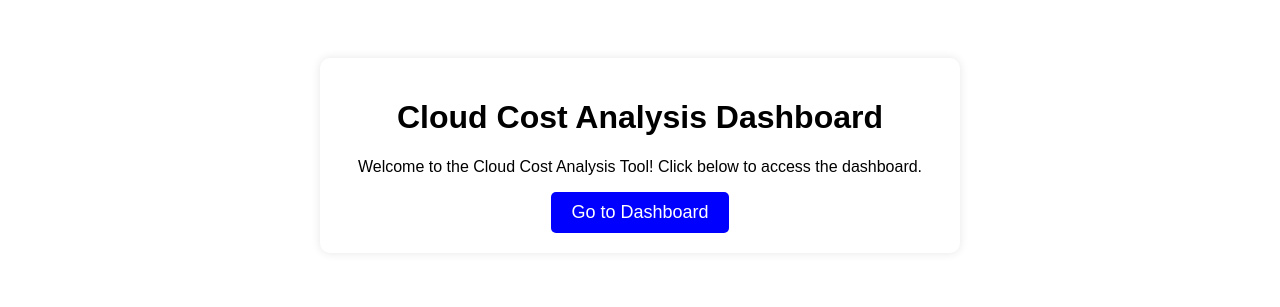
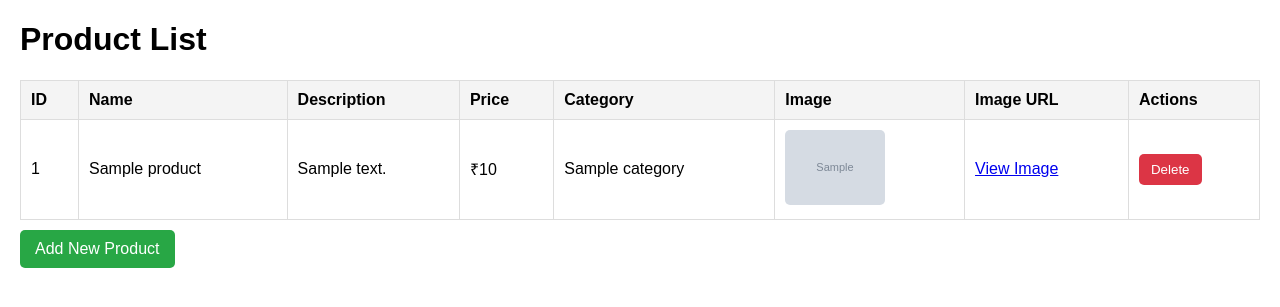
Before and after one commit to shradhz/product-catalog, a Flask app: template templates/list_products.html in a window 1280 px wide. Shown: the top 307 px of the page. Run offline with Flask 3, Linux system fonts and the light colour scheme; the template is opened without the code that fills it: most values are stand-ins (such as "Sample title", 1, 10 or a date in 2020); grey boxes marked "Sample" are stand-in pictures; parts of the project's set-up code (start-up, migrations or seed data) failed here and were passed over.

Commit message:
Trigger redeploy

```diff
--- a/templates/list_products.html
+++ b/templates/list_products.html
@@ -3,40 +3,104 @@
 <head>
   <meta charset="UTF-8">
   <meta name="viewport" content="width=device-width, initial-scale=1.0">
-    <title>Cloud Cost Analysis Dashboard</title>
+  <title>Product List</title>
   <style>
     body {
       font-family: Arial, sans-serif;
-            text-align: center;
-            padding: 50px;
+      margin: 20px;
     }
-        .container {
-            max-width: 600px;
-            margin: auto;
-            padding: 20px;
-            border-radius: 10px;
-            box-shadow: 0 0 10px rgba(0, 0, 0, 0.1);
+    table {
+      width: 100%;
+      border-collapse: collapse;
+    }
+    th, td {
+      border: 1px solid #ddd;
+      padding: 10px;
+      text-align: left;
+    }
+    th {
+      background-color: #f4f4f4;
+    }
+    img {
+      width: 100px;
+      height: auto;
+      border-radius: 5px;
     }
     .btn {
       display: inline-block;
-            padding: 10px 20px;
-            font-size: 18px;
-            background-color: blue;
+      padding: 10px 15px;
+      margin-top: 10px;
+      background-color: #28a745;
+      color: white;
+      text-decoration: none;
+      border-radius: 5px;
+    }
+    .btn:hover {
+      background-color: #218838;
+    }
+    .delete-btn {
+      padding: 8px 12px;
+      background-color: #dc3545;
       color: white;
       border: none;
+      border-radius: 5px;
       cursor: pointer;
-            text-decoration: none;
-            border-radius: 5px;
+    }
+    .delete-btn:hover {
+      background-color: #c82333;
     }
   </style>
 </head>
 <body>
+  <h1>Product List</h1>
 
-    <div class="container">
-        <h1>Cloud Cost Analysis Dashboard</h1>
-        <p>Welcome to the Cloud Cost Analysis Tool! Click below to access the dashboard.</p>
-        <a href="dashboard.html" class="btn">Go to Dashboard</a>
-    </div>
+  <table>
+    <thead>
+      <tr>
+        <th>ID</th>
+        <th>Name</th>
+        <th>Description</th>
+        <th>Price</th>
+        <th>Category</th>
+        <th>Image</th>
+        <th>Image URL</th>
+        <th>Actions</th>
+      </tr>
+    </thead>
+    <tbody>
+      {% for product in products %}
+      <tr>
+        <td>{{ product.Id }}</td>
+        <td>{{ product.Name }}</td>
+        <td>{{ product.Description }}</td>
+        <td>₹{{ product.Price }}</td>
+        <td>{{ product.Category }}</td>
+        <td>
+          {% if product.ImageUrl %}
+            <img src="{{ product.ImageUrl }}" alt="{{ product.Name }} image">
+          {% else %}
+            No image
+          {% endif %}
+        </td>
+        <td>
+          {% if product.ImageUrl %}
+            <a href="{{ product.ImageUrl }}" target="_blank">View Image</a>
+          {% else %}
+            N/A
+          {% endif %}
+        </td>
+        <td>
+          <form action="{{ url_for('delete_product', product_id=product.Id) }}" method="post">
+            <button type="submit" class="delete-btn" onclick="return confirm('Are you sure you want to delete this product?');">
+              Delete
+            </button>
+          </form>
+        </td>
+      </tr>
+      {% endfor %}
+    </tbody>
+  </table>
 
+  <a href="/add" class="btn">Add New Product</a>
 </body>
 </html>
```
Also changed, not shown: templates/add_product.html (+30 -92 lines). Lines whose indentation alone changed are shown as unchanged.
